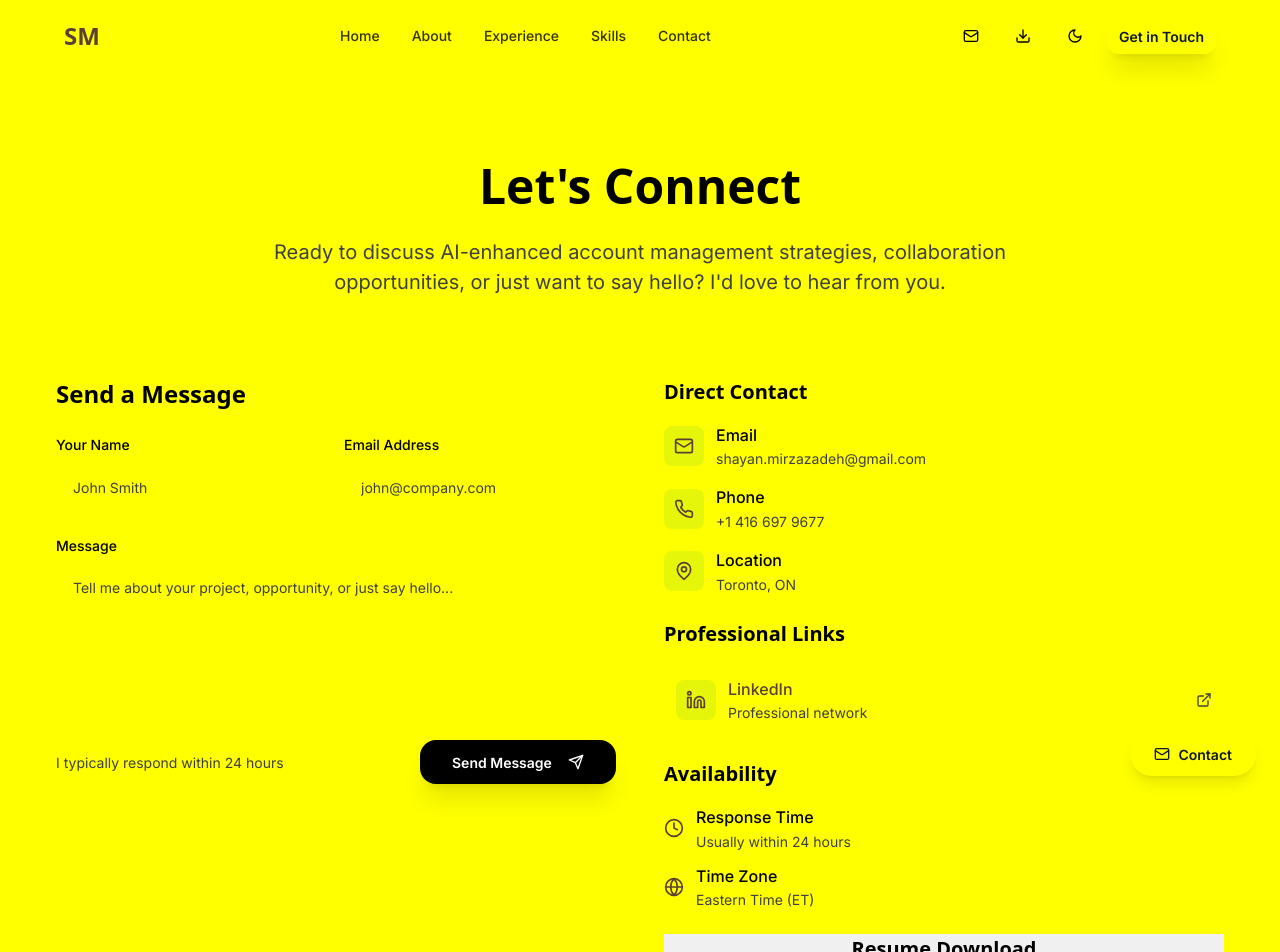
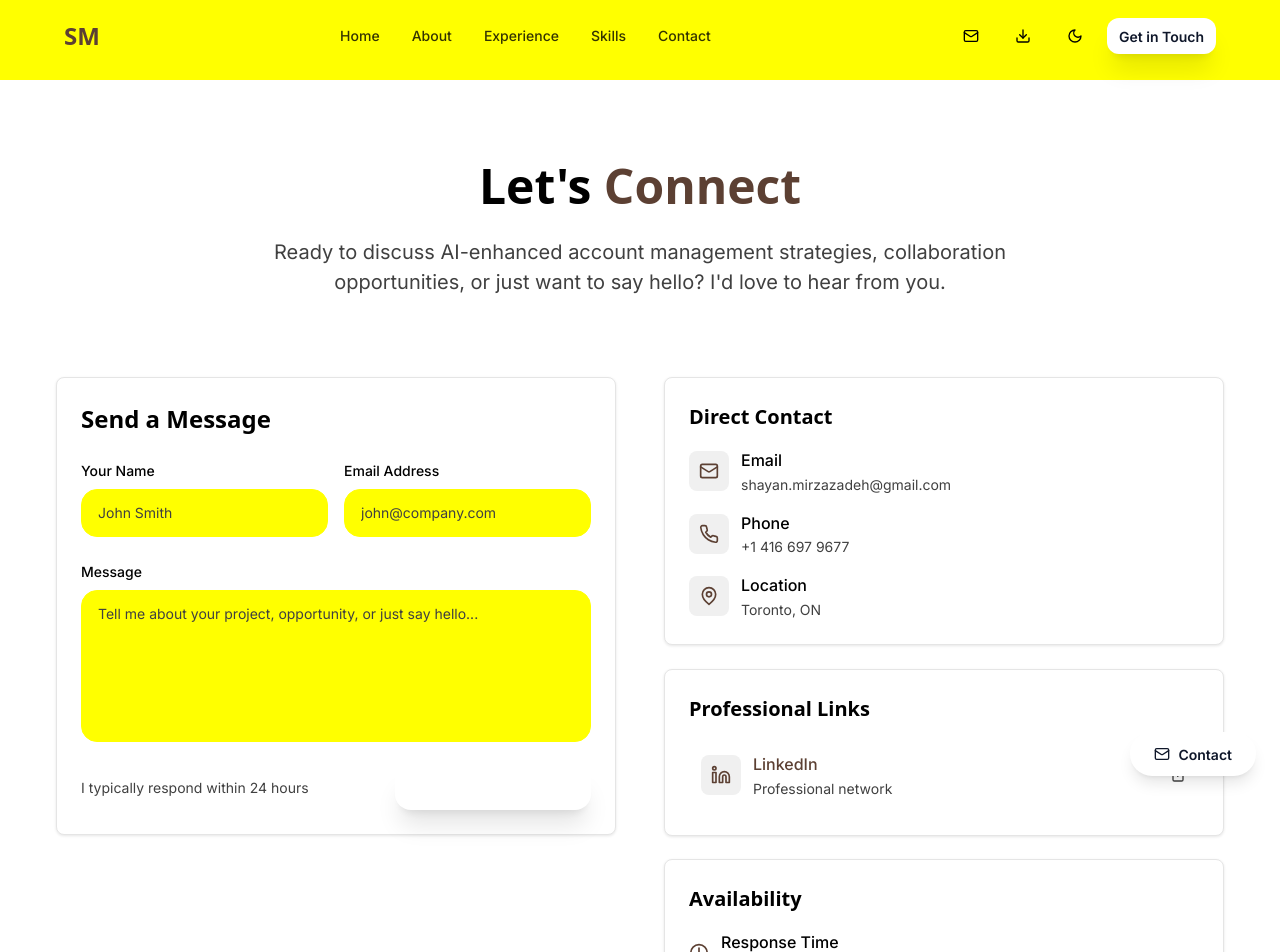
Before and after one commit to shayancelso/resume-site, a Next.js app: page /contact in a window 1280 px wide. Shown: the top 952 px of the page. Built offline with nearby package versions, Linux system fonts and the light colour scheme; a web font is replaced by a local one.

Commit message:
Mobile changes - removing yellow

```diff
--- a/src/app/contact/page.tsx
+++ b/src/app/contact/page.tsx
@@ -104,15 +104,15 @@ export default function ContactPage() {
       variants={containerVariants}
       initial="hidden"
       animate="visible"
-      className="min-h-screen bg-luxury"
+      className="min-h-screen bg-white"
     >
       <div className="container">
         {/* Header */}
         <motion.div variants={itemVariants} className="text-center section-padding">
           <h1 className="mb-6">
-            Let's <span className="text-gradient">Connect</span>
+            Let's <span className="text-chocolate">Connect</span>
           </h1>
-          <p className="text-xl text-muted-foreground max-w-3xl mx-auto">
+          <p className="text-xl text-muted max-w-3xl mx-auto">
             Ready to discuss AI-enhanced account management strategies, collaboration opportunities,
             or just want to say hello? I'd love to hear from you.
           </p>
@@ -121,7 +121,7 @@ export default function ContactPage() {
         <div className="grid lg:grid-cols-2 gap-12 pb-20">
           {/* Contact Form */}
           <motion.div variants={itemVariants}>
-            <div className="card-premium">
+            <div className="card-clean">
               <h2 className="text-2xl font-heading font-bold mb-6">Send a Message</h2>
 
               <form onSubmit={handleSubmit} className="space-y-6">
@@ -176,7 +176,7 @@ export default function ContactPage() {
                 </div>
 
                 <div className="flex items-center justify-between">
-                  <div className="text-sm text-muted-foreground">
+                  <div className="text-sm text-muted">
                     I typically respond within 24 hours
                   </div>
 
@@ -227,17 +227,17 @@ export default function ContactPage() {
           {/* Contact Information */}
           <motion.div variants={itemVariants} className="space-y-6">
             {/* Direct Contact */}
-            <div className="card-premium">
+            <div className="card-clean">
               <h3 className="text-xl font-heading font-bold mb-4">Direct Contact</h3>
               <div className="space-y-4">
                 <div className="flex items-center justify-between group">
                   <div className="flex items-center gap-3">
-                    <div className="w-10 h-10 bg-primary/20 rounded-lg flex items-center justify-center">
-                      <Mail className="w-5 h-5 text-primary" />
+                    <div className="w-10 h-10 bg-neutral-100 rounded-lg flex items-center justify-center">
+                      <Mail className="w-5 h-5 text-chocolate" />
                     </div>
                     <div>
                       <div className="font-medium">Email</div>
-                      <div className="text-sm text-muted-foreground">{profile.email}</div>
+                      <div className="text-sm text-muted">{profile.email}</div>
                     </div>
                   </div>
                   <Button
@@ -256,12 +256,12 @@ export default function ContactPage() {
 
                 <div className="flex items-center justify-between group">
                   <div className="flex items-center gap-3">
-                    <div className="w-10 h-10 bg-primary/20 rounded-lg flex items-center justify-center">
-                      <Phone className="w-5 h-5 text-primary" />
+                    <div className="w-10 h-10 bg-neutral-100 rounded-lg flex items-center justify-center">
+                      <Phone className="w-5 h-5 text-chocolate" />
                     </div>
                     <div>
                       <div className="font-medium">Phone</div>
-                      <div className="text-sm text-muted-foreground">{profile.phone}</div>
+                      <div className="text-sm text-muted">{profile.phone}</div>
                     </div>
                   </div>
                   <Button
@@ -279,19 +279,19 @@ export default function ContactPage() {
                 </div>
 
                 <div className="flex items-center gap-3">
-                  <div className="w-10 h-10 bg-primary/20 rounded-lg flex items-center justify-center">
-                    <MapPin className="w-5 h-5 text-primary" />
+                  <div className="w-10 h-10 bg-neutral-100 rounded-lg flex items-center justify-center">
+                    <MapPin className="w-5 h-5 text-chocolate" />
                   </div>
                   <div>
                     <div className="font-medium">Location</div>
-                    <div className="text-sm text-muted-foreground">{profile.location}</div>
+                    <div className="text-sm text-muted">{profile.location}</div>
                   </div>
                 </div>
               </div>
             </div>
 
             {/* Social Links */}
-            <div className="card-premium">
+            <div className="card-clean">
               <h3 className="text-xl font-heading font-bold mb-4">Professional Links</h3>
               <div className="space-y-3">
                 <a
@@ -300,45 +300,45 @@ export default function ContactPage() {
                   rel="noopener noreferrer"
                   className="flex items-center gap-3 p-3 rounded-lg hover:bg-muted/50 transition-colors group"
                 >
-                  <div className="w-10 h-10 bg-primary/20 rounded-lg flex items-center justify-center">
-                    <Linkedin className="w-5 h-5 text-primary" />
+                  <div className="w-10 h-10 bg-neutral-100 rounded-lg flex items-center justify-center">
+                    <Linkedin className="w-5 h-5 text-chocolate" />
                   </div>
                   <div className="flex-1">
                     <div className="font-medium">LinkedIn</div>
-                    <div className="text-sm text-muted-foreground">Professional network</div>
+                    <div className="text-sm text-muted">Professional network</div>
                   </div>
-                  <ExternalLink className="w-4 h-4 text-muted-foreground group-hover:text-primary transition-colors" />
+                  <ExternalLink className="w-4 h-4 text-muted group-hover:text-chocolate transition-colors" />
                 </a>
               </div>
             </div>
 
             {/* Availability */}
-            <div className="card-premium">
+            <div className="card-clean">
               <h3 className="text-xl font-heading font-bold mb-4">Availability</h3>
               <div className="space-y-3">
                 <div className="flex items-center gap-3">
-                  <Clock className="w-5 h-5 text-primary" />
+                  <Clock className="w-5 h-5 text-chocolate" />
                   <div>
                     <div className="font-medium">Response Time</div>
-                    <div className="text-sm text-muted-foreground">Usually within 24 hours</div>
+                    <div className="text-sm text-muted">Usually within 24 hours</div>
                   </div>
                 </div>
 
                 <div className="flex items-center gap-3">
-                  <Globe className="w-5 h-5 text-primary" />
+                  <Globe className="w-5 h-5 text-chocolate" />
                   <div>
                     <div className="font-medium">Time Zone</div>
-                    <div className="text-sm text-muted-foreground">Eastern Time (ET)</div>
+                    <div className="text-sm text-muted">Eastern Time (ET)</div>
                   </div>
                 </div>
               </div>
             </div>
 
             {/* Download Resume */}
-            <div className="card-premium border-primary/30 bg-primary/5">
+            <div className="card-clean border-neutral-300 bg-neutral-50">
               <div className="text-center">
                 <h3 className="text-xl font-heading font-bold mb-2">Resume Download</h3>
-                <p className="text-sm text-muted-foreground mb-4">
+                <p className="text-sm text-muted mb-4">
                   Get a comprehensive overview of my experience and achievements
                 </p>
                 <Button
--- a/src/app/globals.css
+++ b/src/app/globals.css
@@ -254,9 +254,29 @@
   .bg-orange-50,
   .bg-amber-50,
   .bg-yellow-50,
+  .bg-yellow-100,
+  .bg-yellow-200,
+  .bg-yellow-300,
+  .bg-yellow-400,
+  .bg-yellow-500,
+  .bg-amber-100,
+  .bg-amber-200,
+  .bg-amber-300,
+  .bg-amber-400,
+  .bg-amber-500,
   .bg-lime-50,
-  .bg-primary\/10 {
+  .bg-primary\/10,
+  .bg-luxury,
+  .bg-gradient-to-br {
     background-color: #f0f0f0 !important;
+  }
+
+  /* Override any yellow/gold gradients */
+  .bg-gradient-to-r,
+  .bg-gradient-to-l,
+  .bg-gradient-to-t,
+  .bg-gradient-to-b {
+    background: #ffffff !important;
   }
 }
 
--- a/src/components/Header.tsx
+++ b/src/components/Header.tsx
@@ -77,7 +77,7 @@ export function Header() {
             {/* Logo */}
             <Link href="/" className="flex items-center space-x-2">
               <motion.div
-                className="text-2xl font-heading font-bold text-gold"
+                className="text-2xl font-heading font-bold text-chocolate"
                 whileHover={{ scale: 1.05 }}
                 transition={{ duration: 0.2 }}
               >
@@ -99,7 +99,7 @@ export function Header() {
                     className="text-sm font-medium text-foreground/80 hover:text-foreground transition-colors duration-200 relative group"
                   >
                     {item.name}
-                    <span className="absolute -bottom-1 left-0 w-0 h-0.5 bg-gold transition-all duration-200 group-hover:w-full" />
+                    <span className="absolute -bottom-1 left-0 w-0 h-0.5 bg-chocolate transition-all duration-200 group-hover:w-full" />
                   </Link>
                 </motion.div>
               ))}
@@ -111,7 +111,7 @@ export function Header() {
                 variant="ghost"
                 size="icon"
                 onClick={handleEmailCopy}
-                className="hover:bg-gold/10"
+                className="hover:bg-chocolate/10"
               >
                 <Mail className="h-4 w-4" />
               </Button>
@@ -120,7 +120,7 @@ export function Header() {
                 variant="ghost"
                 size="icon"
                 onClick={handleResumeDownload}
-                className="hover:bg-gold/10"
+                className="hover:bg-chocolate/10"
               >
                 <Download className="h-4 w-4" />
               </Button>
@@ -129,7 +129,7 @@ export function Header() {
                 variant="ghost"
                 size="icon"
                 onClick={toggleTheme}
-                className="hover:bg-gold/10"
+                className="hover:bg-chocolate/10"
               >
                 {theme === 'light' ? (
                   <Moon className="h-4 w-4" />
--- a/src/components/ui/button.tsx
+++ b/src/components/ui/button.tsx
@@ -8,13 +8,13 @@ const buttonVariants = cva(
   {
     variants: {
       variant: {
-        default: 'bg-gradient-to-r from-rich-gold to-warm-copper text-slate-900 hover:from-warm-copper hover:to-rich-gold shadow-xl hover:shadow-2xl transform hover:-translate-y-1 hover:scale-105 font-semibold',
+        default: 'bg-gradient-to-r from-chocolate to-chocolate-600 text-slate-900 hover:from-warm-copper hover:to-rich-gold shadow-xl hover:shadow-2xl transform hover:-translate-y-1 hover:scale-105 font-semibold',
         destructive: 'bg-destructive text-destructive-foreground hover:bg-destructive/90',
-        outline: 'border-2 border-rich-gold bg-transparent text-rich-gold hover:bg-rich-gold hover:text-slate-900 shadow-lg hover:shadow-xl transform hover:-translate-y-0.5 font-medium',
+        outline: 'border-2 border-chocolate bg-transparent text-chocolate hover:bg-chocolate hover:text-slate-900 shadow-lg hover:shadow-xl transform hover:-translate-y-0.5 font-medium',
         secondary: 'bg-gradient-to-r from-sage-gray to-platinum text-slate-900 hover:from-platinum hover:to-sage-gray shadow-lg hover:shadow-xl transform hover:-translate-y-0.5 font-medium',
-        ghost: 'hover:bg-champagne/20 hover:text-rich-gold transition-colors',
-        link: 'text-rich-gold underline-offset-4 hover:underline font-medium',
-        premium: 'bg-gradient-to-r from-rich-gold via-warm-copper to-rich-gold text-slate-900 shadow-2xl hover:shadow-3xl transform hover:-translate-y-1 hover:scale-105 font-bold border border-warm-copper/20',
+        ghost: 'hover:bg-neutral-100/20 hover:text-chocolate transition-colors',
+        link: 'text-chocolate underline-offset-4 hover:underline font-medium',
+        premium: 'bg-gradient-to-r from-chocolate via-warm-copper to-rich-gold text-slate-900 shadow-2xl hover:shadow-3xl transform hover:-translate-y-1 hover:scale-105 font-bold border border-warm-copper/20',
       },
       size: {
         default: 'h-11 px-8 py-2',
```
Also changed, not shown: src/components/Timeline.tsx (+6 -6 lines), 1 other file (tests, documents, lock files or other folders).
